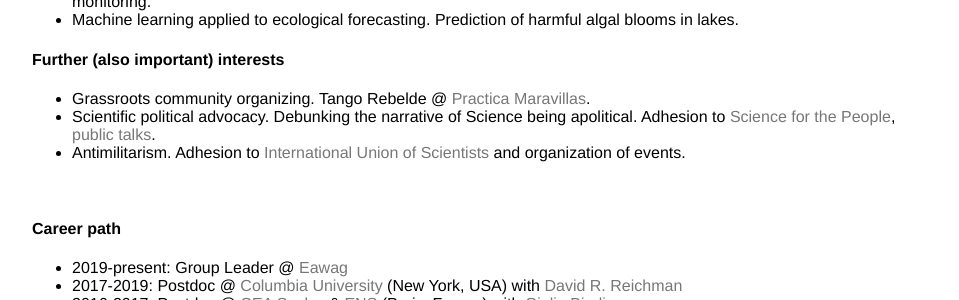
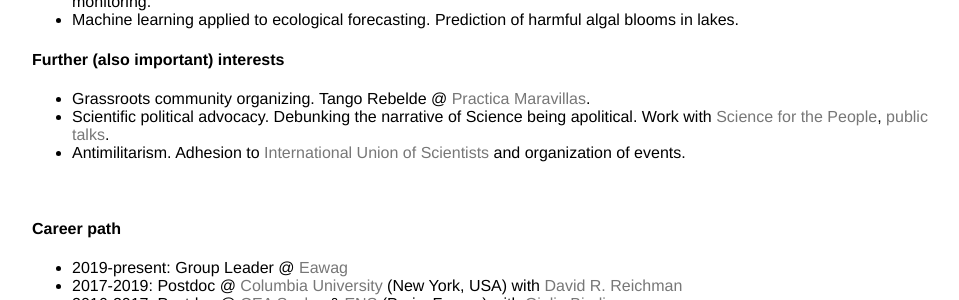
Before and after one commit to mbaityje/mbaityje.github.io, a Jekyll site: the page built from index.html, in a window 1280 px wide. Shown: the part 642-942 px from the top of the page, without its empty margins (160-1119 px from the left). Built offline with Jekyll 4.4.1, drawn with Linux system fonts in a browser that asks for light colours.

Commit message:
Modifications to research interests and remove Lena from group

```diff
--- a/index.html
+++ b/index.html
@@ -30,7 +30,7 @@ title: Marco BAITY JESI - Group Leader @ Eawag
 	 	</h4>
 	 	<ul>
 	 	<li>Grassroots community organizing. Tango Rebelde @ <a href="https://www.instagram.com/practicamaravillas/">Practica Maravillas</a>.</li>
-	 	<li>Scientific political advocacy. Debunking the narrative of Science being apolitical. Adhesion to
+	 	<li>Scientific political advocacy. Debunking the narrative of Science being apolitical. Work with
 	 		<a href="https://magazine.scienceforthepeople.org/">Science for the People</a>, <a href="https://www.eawag.ch/de/info/agenda/detail/?tx_sfpevents_sfpevents%5Baction%5D=show&tx_sfpevents_sfpevents%5Bcontroller%5D=Events&tx_sfpevents_sfpevents%5Bevent%5D=2599&cHash=31cbbf85c7eaa778895c36d56216ce04">public talks</a>.</li>
 	 	<li>Antimilitarism. Adhesion to <a href="https://www.iuscientists.org/">International Union of Scientists</a> and organization of events.</li>
 	 	</ul>
```
